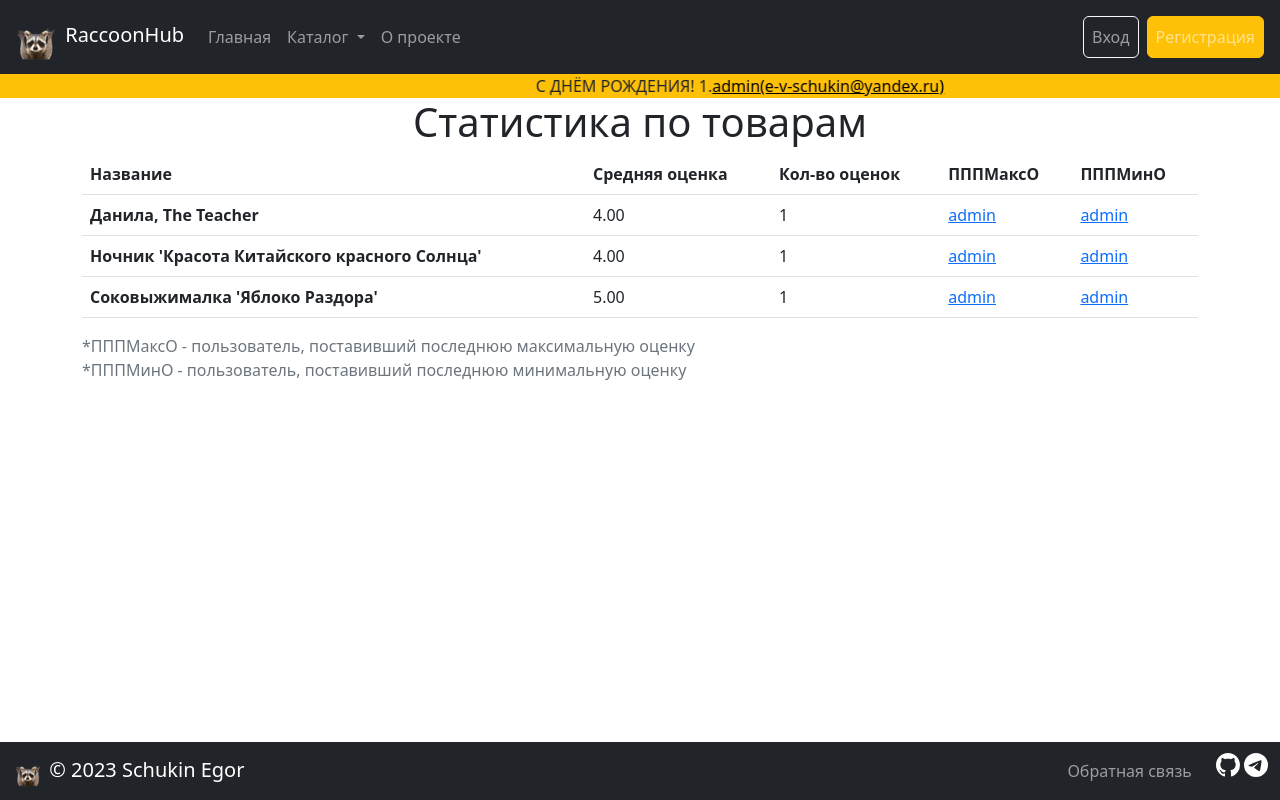
After one commit to code-n-cry/django_school, a Django app: page /statistics/by_items/ in a window 1280 px wide. The commit adds this page. Run offline with Django 3.2, Linux system fonts and the light colour scheme; data comes from the database, SQL or seed files in the repository; some libraries are stand-ins or nearby versions.

Commit message:
by items stat

```diff
--- a/rating_statistics/urls.py
+++ b/rating_statistics/urls.py
@@ -15,4 +15,9 @@
         rating_statistics.views.RatedByUser.as_view(),
         name='rated',
     ),
+    django.urls.path(
+        'by_items/',
+        rating_statistics.views.RatedByItem.as_view(),
+        name='by_items',
+    ),
 ]
--- a/rating_statistics/views.py
+++ b/rating_statistics/views.py
@@ -11,4 +11,11 @@
 
 
 class RatedByUser(ListView):
-    ...
+    pass
+
+
+class RatedByItem(ListView):
+    queryset = rating.models.Rating.objects.by_items()
+    template_name = 'rating_statistics/by_items.html'
+    item_context_name = 'items'
+    http_method_names = ['get', 'head']
--- /dev/null
+++ b/templates/rating_statistics/by_items.html
@@ -0,0 +1,52 @@
+{% extends 'base.html' %}
+
+{% load i18n %}
+
+{% block title %}
+<title>{% translate 'Статистика по товарам' %}</title>
+{% endblock %}
+
+{% block content %}
+<div class="container">
+    <div class="d-flex justify-content-center">
+        <h1>{% translate 'Статистика по товарам' %}</h1>
+    </div>
+    <table class="table">
+        <thead>
+            <tr>
+                <th scope="col">Название</th>
+                <th scope="col">Средняя оценка</th>
+                <th scope="col">Кол-во оценок</th>
+                <th scope="col">ПППМаксО</th>
+                <th scope="col">ПППМинО</th>
+            </tr>
+        </thead>
+        <tbody>
+            {% for item, values in object_list.items %}
+            <tr>
+                <th scope="row">{{item}}</th>
+                <td>{{values.average|floatformat:2}}</td>
+                <td>{{values.amount}}</td>
+                <td>
+                    {% if values.max.user %}
+                        <a href="{% url "users:user_detail" values.max.user %}">{{values.max.user__username}}</a></th>
+                    {% else %}
+                        -
+                    {% endif %}
+                <td>
+                    {% if values.min.user %}
+                        <a href="{% url "users:user_detail" values.min.user %}">{{values.min.user__username}}</a></th>
+                    {% else %}
+                        -
+                    {% endif %}
+                </td>
+            </tr>
+            {% endfor %}
+        </tbody>
+    </table>
+    <div>
+        <p class="text-muted mb-0">*ПППМаксО - пользователь, поставивший последнюю максимальную оценку</p>
+        <p class="text-muted mb-0">*ПППМинО - пользователь, поставивший последнюю минимальную оценку</p>
+    </div>
+</div>
+{% endblock %}
--- a/templates/rating_statistics/by_users.html
+++ b/templates/rating_statistics/by_users.html
@@ -3,7 +3,7 @@
 {% load i18n %}
 
 {% block title %}
-{% translate 'Статистика по пользователям' %}
+<title>{% translate 'Статистика по пользователям' %}</title>
 {% endblock %}
 
 {% block content %}
```
Also changed, not shown: rating/managers.py (+7 -0 lines), locale/en/LC_MESSAGES/django.po.
